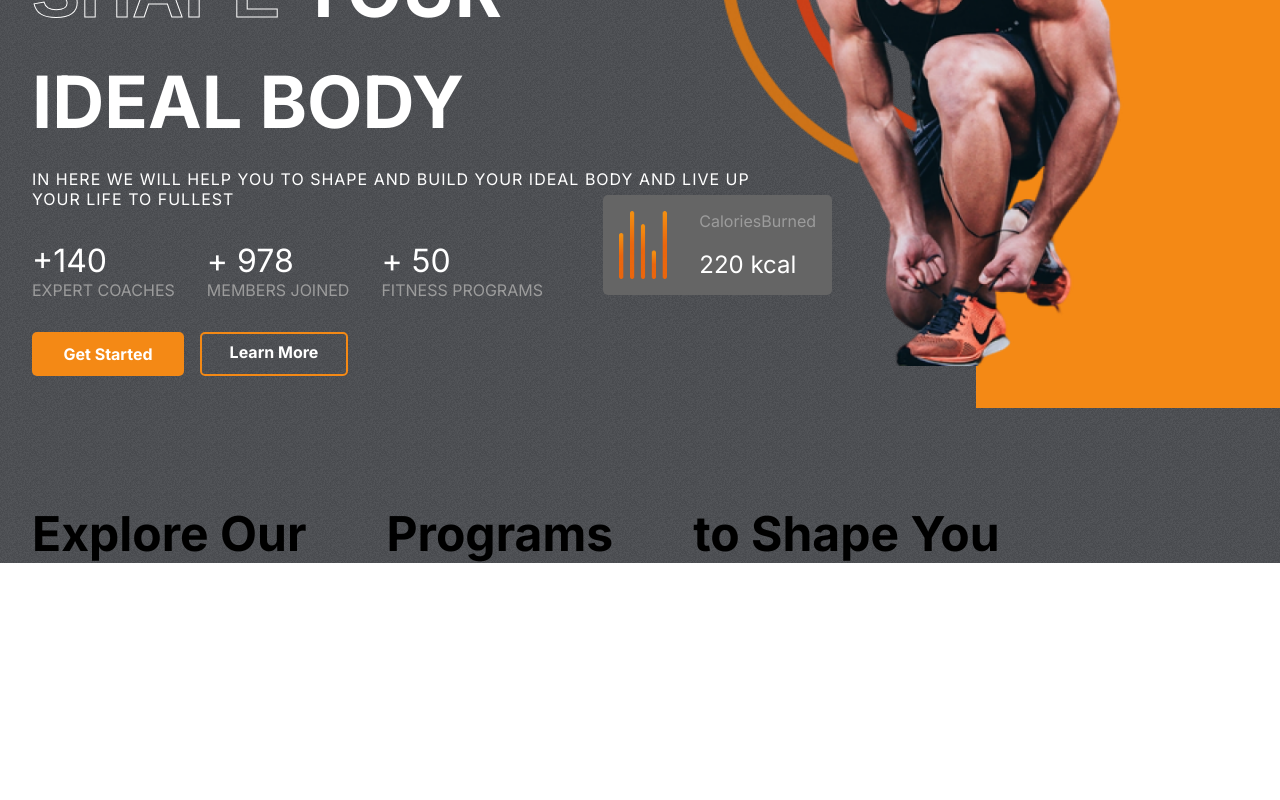
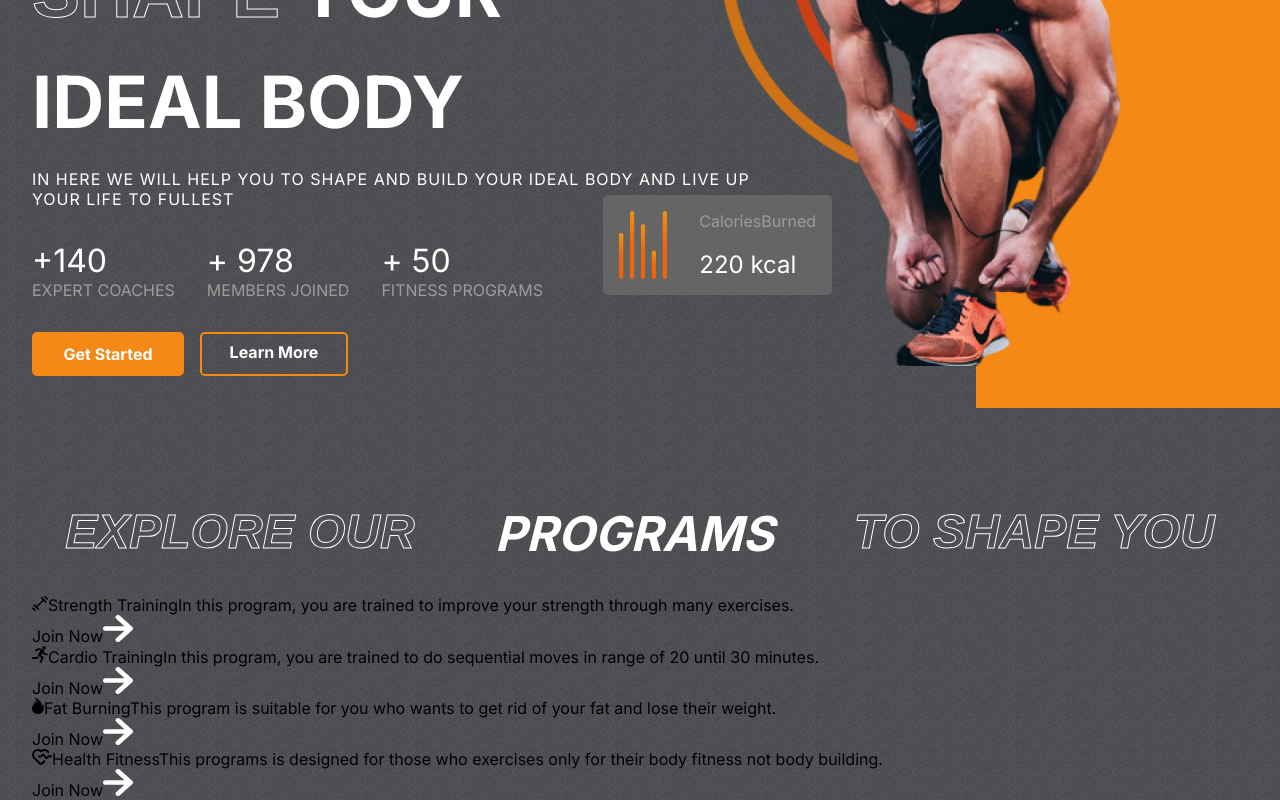
Before and after one commit to 404Bappy/FitnessRevolution-APP, a React (Create React App) app: page / in a window 1280 px wide. Shown: the part 317-1117 px from the top of the page. Before the commit the page ends 880 px from the top, so only its background shows below. Built offline with nearby package versions, Linux system fonts and the light colour scheme.

Commit message:
first commit

```diff
--- a/src/Components/Programs/Programs.css
+++ b/src/Components/Programs/Programs.css
@@ -9,4 +9,8 @@
   gap: 5rem;
   font-weight: bold;
   font-size: 3rem;
+  justify-content: center;
+  color: white;
+  text-transform: uppercase;
+  font-style: italic;
 }
--- a/src/Components/Programs/Programs.js
+++ b/src/Components/Programs/Programs.js
@@ -1,4 +1,6 @@
 import React from "react";
+import { programsData } from "../../data/programsData";
+import RightArrow from "../../assets/rightArrow.png";
 import "./Programs.css";
 
 const Programs = () => {
@@ -6,9 +8,22 @@
     <div className="programs" id="programs">
       {/* Header Section  */}
       <div className="programs-header">
-        <span>Explore Our</span>
+        <span className="strokeText">Explore Our</span>
         <span>Programs</span>
-        <span>to Shape You </span>
+        <span className="strokeText">to Shape You </span>
+      </div>
+      <div className="program-categories">
+        {programsData.map((program) => (
+          <div className="category">
+            {program.image}
+            <span>{program.heading}</span>
+            <span>{program.details}</span>
+            <div className="join-now">
+              <span>Join Now</span>
+              <img src={RightArrow} alt="" />
+            </div>
+          </div>
+        ))}
       </div>
     </div>
   );
```
